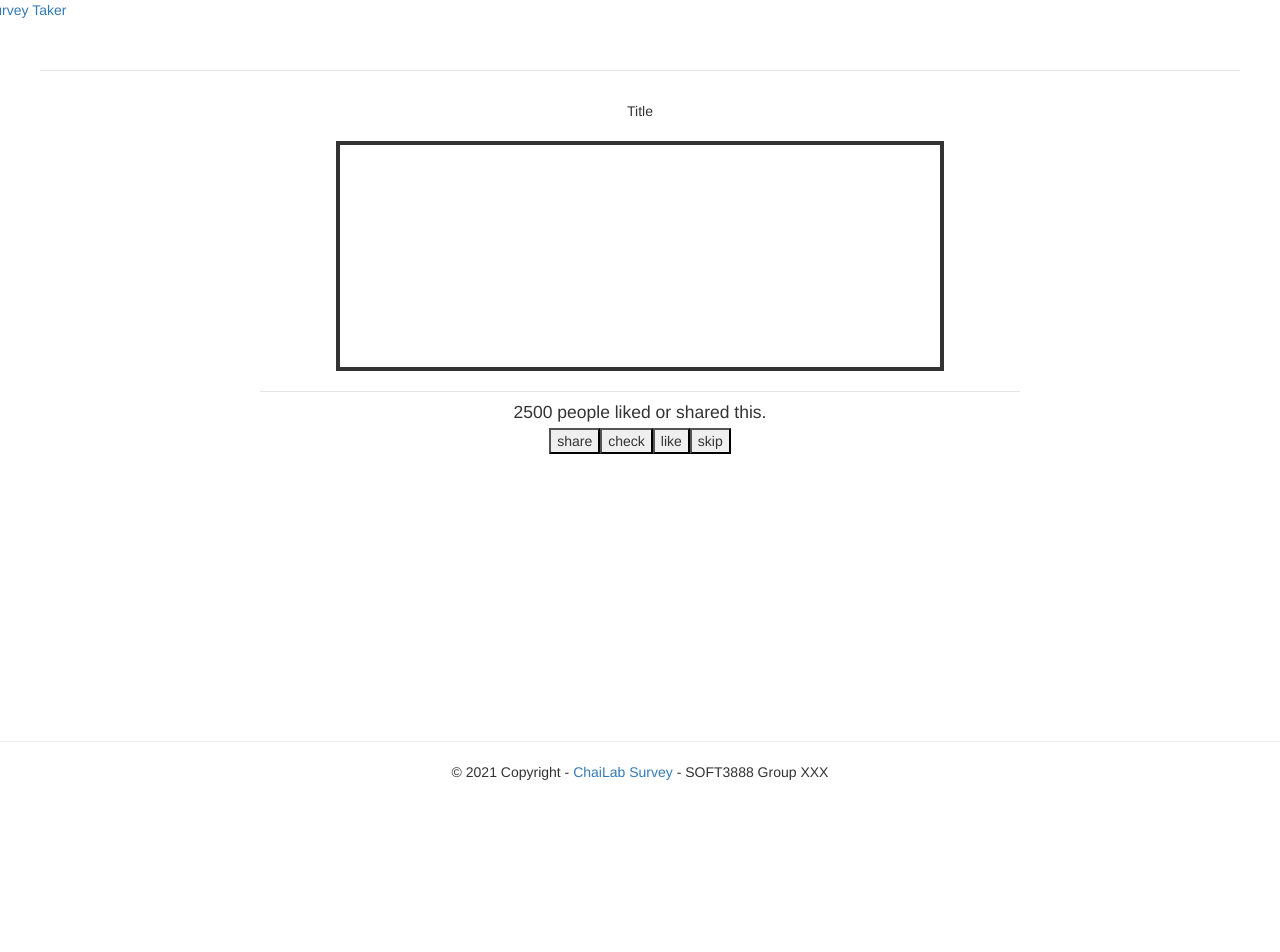
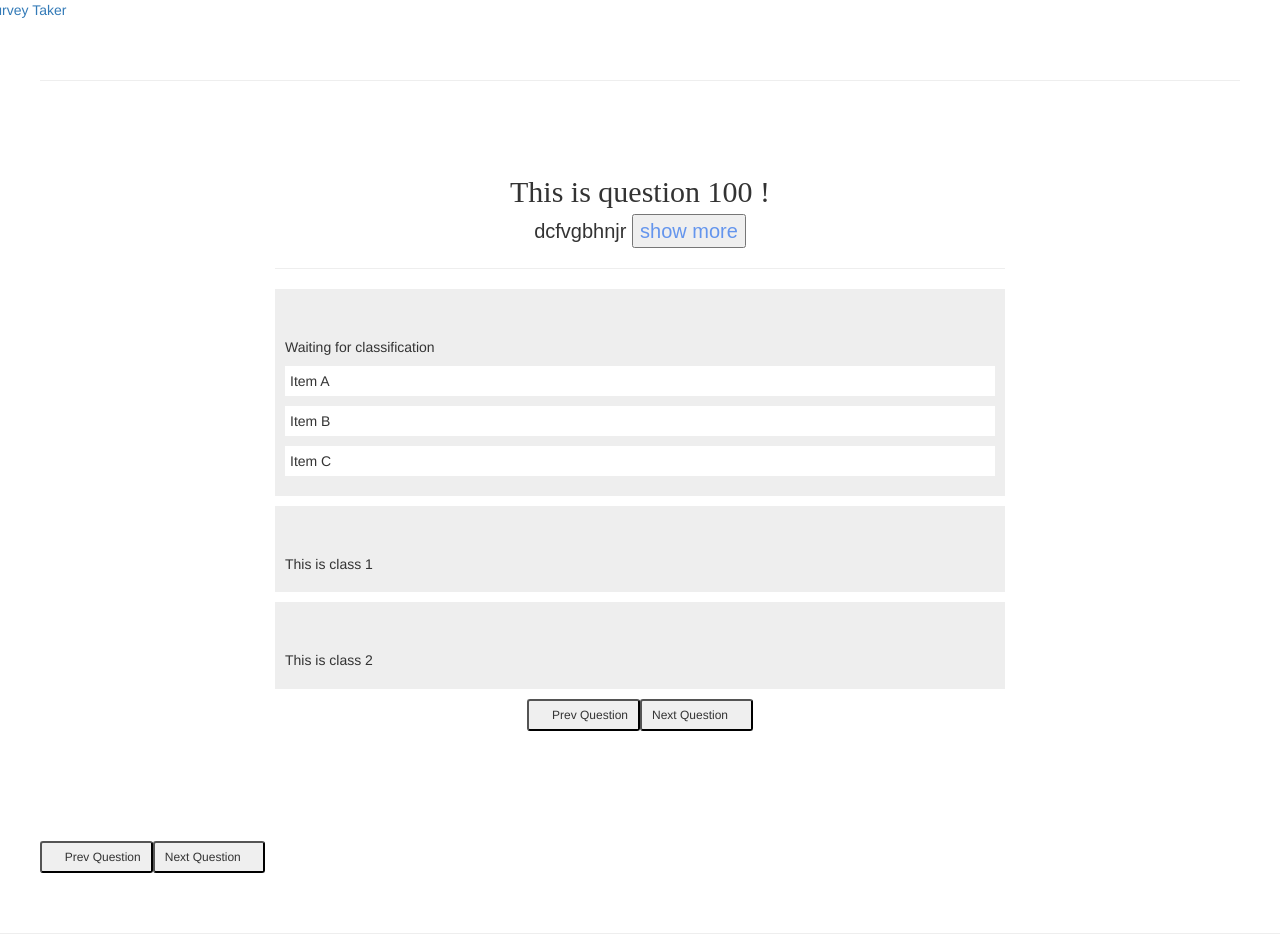
Before and after one commit to TrainedMedicusR/cp13-frontend, a Vue app in the folder cp13/: page /survey/1 in a window 1280 px wide. Shown: the top 952 px of the page. Before the commit the page ends 812 px from the top, so only its background shows below. Built offline with nearby package versions, Linux system fonts and the light colour scheme; no server answers; a web font is replaced by a local one.

Commit message:
Feature: SurveyMain fixed view

```diff
--- a/cp13/src/components/SurveyMain.vue
+++ b/cp13/src/components/SurveyMain.vue
@@ -5,39 +5,60 @@
       <h1>{{surveyTitle}}</h1>
     </div>
 
-    <div class="container">
-      <div class="ele question">
-        <div class="title">Title</div>
-        <div class="picWall">
-        </div>
-        <hr>
-        <div class = "shareNumber">
-          <h3>2500 people liked or shared this.</h3>
-        </div>
-        <div class = "surveyButtons">
-          <button class="shareButtons">share</button>
-          <button class="checkButtons" @click="submit">check</button>
-          <button class="likeButtons">like</button>
-          <button class="skipButtons">skip</button>
-        </div>
-      </div>
+    <drag-and-drop class="container" v-if="counter===1">
+
+
+    </drag-and-drop>
+
+    <button-question class="container" v-if="counter===2">
+
+
+    </button-question>
+
+    <div class="container" v-if="counter===3">
+
+
     </div>
+
+    <div class="container" v-if="counter===4">
+
+
+    </div>
+
+
+    <div class="next">
+      <button class="btn-next btn-sm" v-on:click="forwardQuestion">
+        <i class="glyphicon glyphicon-arrow-left"></i> Prev Question
+      </button>
+      <button class="btn-next btn-sm" v-on:click="nextQuestion()">
+        Next Question <i class="glyphicon glyphicon-arrow-right"></i>
+      </button>
+    </div>
+
   </div>
 </template>
 
 <script>
-
+import ButtonQuestion from "./questions/ButtonQuestion";
 import {getSurvey} from "../api/getSurvey";
 // import {postSurvey} from "../api/postSurvey";
-import storage from "../utils/storage";
+import {storage,tempStorage} from "../utils/storage";
+import DragAndDrop from "./DragAndDrop";
+
+
+
 
 export default {
   name: 'SurveyMain',
+  components: {ButtonQuestion, DragAndDrop},
   data () {
     return {
       surveyTitle:null,
-      quantityListing: null,
-      bestListing: null,
+      counter:1,
+      MCQ:false,
+      SCALE:false,
+      BTN:false,
+      DRAG:false,
       host:location.hostname,
     }
   },
@@ -54,7 +75,8 @@
           const jsonString = response.data
           console.log(jsonString);
           this.surveyTitle = jsonString.name;
-
+          //Need Optimisation
+          tempStorage.set(this.$route.params.id,jsonString.block)
         } else {
           alert("Data Error!");
         }}
@@ -63,7 +85,26 @@
       })
     },
     submit() {
-      const resJSON = postSurvey()
+      alert("Submit Success!")
+    },
+    nextQuestion() {
+      console.log(tempStorage.get(this.$route.params.id))
+      // let qList = JSON.parse(tempStorage.get(this.$route.params.id)).get(0);
+      // let qlength = qList.length;
+      // console.log("长度："+qlength)
+      if (this.counter < 4){
+        this.counter += 1;
+      } else {
+        alert("Thank you for your participation!");
+      }
+
+    },
+    forwardQuestion() {
+      if (this.counter > 1) {
+        this.counter -= 1;
+      } else {
+        alert("This is the first question")
+      }
     }
   }
 }
@@ -72,7 +113,7 @@
 </script>
 
 <style scoped>
-@import "../assets/bootstrap.css";
+@import "../assets/css/bootstrap.css";
 
 body {
   background-color: #EFF2F5;
@@ -99,31 +140,10 @@
   padding: 40px;
 }
 
-.ele {
-  width: 40%;
-  height: 400px;
-}
-
-.ele:nth-child(3n+1) {
-  width: 100%;
-}
-
-
-
-.question{
-  width: 60%;
-  background-color: white;
-  text-align: center;
-}
-
-
-.picWall{
-  width: 80%;
-  height: 230px;
-  border: 4px solid;
-  /*border-image: linear-gradient(45deg, turquoise, greenyellow) 1;*/
-  margin: 20px auto;
-  overflow: hidden;
-  text-align: left;
+.next{
+  margin:0;padding:0;
+  text-align:justify;
+  text-align-last:justify;
+  line-height:0;
 }
 </style>
--- a/cp13/src/components/questions/Button.vue
+++ b/cp13/src/components/questions/ButtonQuestion.vue
@@ -79,7 +79,7 @@
 import {getSurvey} from "../../api/getSurvey";
 import storage from "../../utils/storage";
 export default {
-  name: 'Button',
+  name: 'ButtonQuestion',
   data () {
     return {
       quantityListing: null,
--- a/cp13/src/utils/storage.js
+++ b/cp13/src/utils/storage.js
@@ -1,4 +1,4 @@
-const storage = {
+export const storage = {
   set(key, value) {
     localStorage.setItem(key, JSON.stringify(value));
   },
@@ -10,4 +10,16 @@
   }
 };
 
-export default storage;
+export const tempStorage = {
+  set(key, value) {
+    sessionStorage.setItem(key, JSON.stringify(value));
+  },
+  get(key) {
+    return JSON.parse(sessionStorage.getItem(key));
+  },
+  remove(key) {
+    sessionStorage.removeItem(key);
+  }
+};
+
+export default {storage,tempStorage};
```
